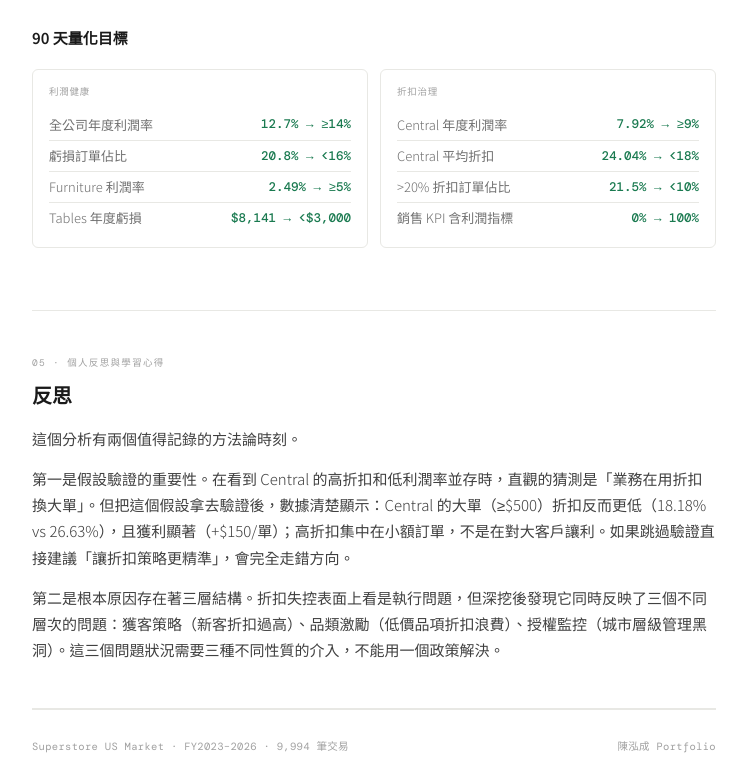
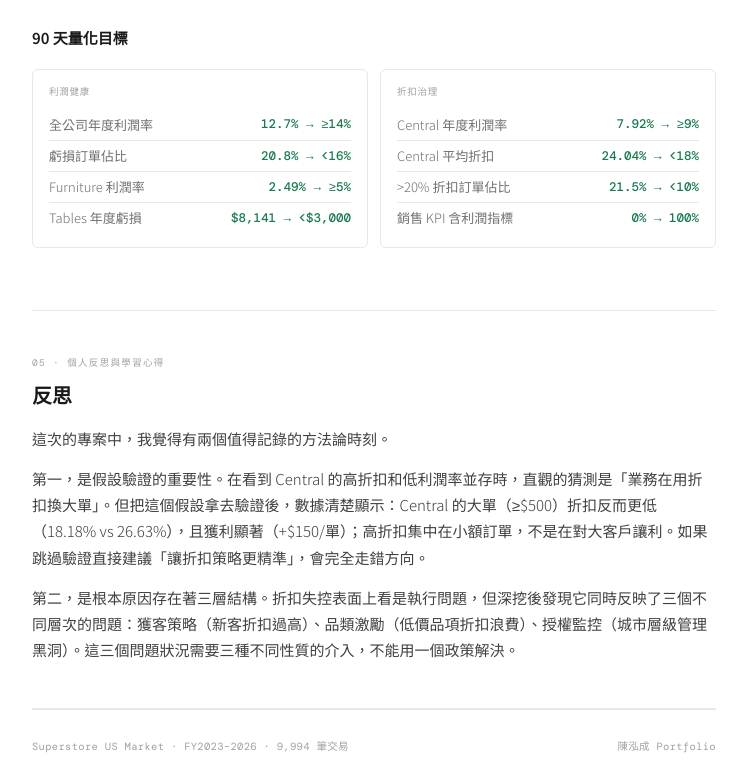
Before and after one commit to chc1712/first-pm-project, a plain HTML site: page index.html in a window 1280 px wide. Shown: the part 5541-6324 px from the top of the page, without its empty margins (266-1013 px from the left). Drawn offline with nearby package versions, Linux system fonts and the light colour scheme; no server answers.

Commit message:
Update index.html

```diff
--- a/index.html
+++ b/index.html
@@ -1755,9 +1755,9 @@ function updAll(){
   <div class="sec-tag">05 · 個人反思與學習心得</div>
   <h2 class="sec-title">反思</h2>
   <div class="body">
-    <p>這個分析有兩個值得記錄的方法論時刻。</p>
-    <p>第一是假設驗證的重要性。在看到 Central 的高折扣和低利潤率並存時，直觀的猜測是「業務在用折扣換大單」。但把這個假設拿去驗證後，數據清楚顯示：Central 的大單（≥$500）折扣反而更低（18.18% vs 26.63%），且獲利顯著（+$150/單）；高折扣集中在小額訂單，不是在對大客戶讓利。如果跳過驗證直接建議「讓折扣策略更精準」，會完全走錯方向。</p>
-    <p>第二是根本原因存在著三層結構。折扣失控表面上看是執行問題，但深挖後發現它同時反映了三個不同層次的問題：獲客策略（新客折扣過高）、品類激勵（低價品項折扣浪費）、授權監控（城市層級管理黑洞）。這三個問題狀況需要三種不同性質的介入，不能用一個政策解決。</p>
+    <p>這次的專案中，我覺得有兩個值得記錄的方法論時刻。</p>
+    <p>第一，是假設驗證的重要性。在看到 Central 的高折扣和低利潤率並存時，直觀的猜測是「業務在用折扣換大單」。但把這個假設拿去驗證後，數據清楚顯示：Central 的大單（≥$500）折扣反而更低（18.18% vs 26.63%），且獲利顯著（+$150/單）；高折扣集中在小額訂單，不是在對大客戶讓利。如果跳過驗證直接建議「讓折扣策略更精準」，會完全走錯方向。</p>
+    <p>第二，是根本原因存在著三層結構。折扣失控表面上看是執行問題，但深挖後發現它同時反映了三個不同層次的問題：獲客策略（新客折扣過高）、品類激勵（低價品項折扣浪費）、授權監控（城市層級管理黑洞）。這三個問題狀況需要三種不同性質的介入，不能用一個政策解決。</p>
   </div>
 
 
```
